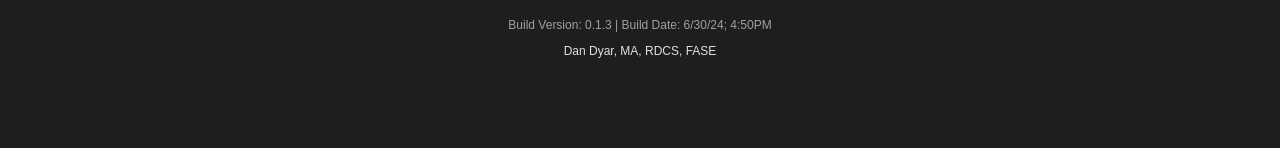
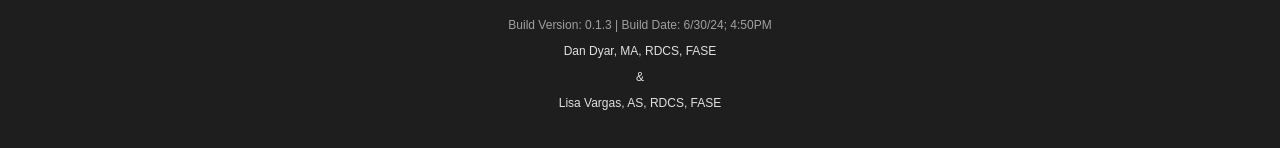
Before and after one commit to parameterz/next-protocols, a Next.js app: page / in a window 1280 px wide. Shown: the part 232-380 px from the top of the page. Built offline with nearby package versions, Linux system fonts and the light colour scheme; no server answers.

Commit message:
updated authors

```diff
--- a/app/page.js
+++ b/app/page.js
@@ -73,7 +73,9 @@ const HomePage = () => {
       )}
       <footer className="build-info">
         Build Version: {configInfo.versions[0].version} | Build Date: {configInfo.versions[0].date}
-        <p>{configInfo.author}</p>
+        <p>{configInfo.author1}</p>
+        <p>&</p>
+        <p>{configInfo.author2}</p>
       </footer>
     </div>
   );
--- a/utils/config.js
+++ b/utils/config.js
@@ -1,7 +1,8 @@
 // utils/config.js
 
 const configInfo = {
-    author: 'Dan Dyar, MA, RDCS, FASE',
+    author1: 'Dan Dyar, MA, RDCS, FASE',
+    author2: "Lisa Vargas, AS, RDCS, FASE",
     versions: [
       {
         date: "6/30/24; 4:50PM",
```
